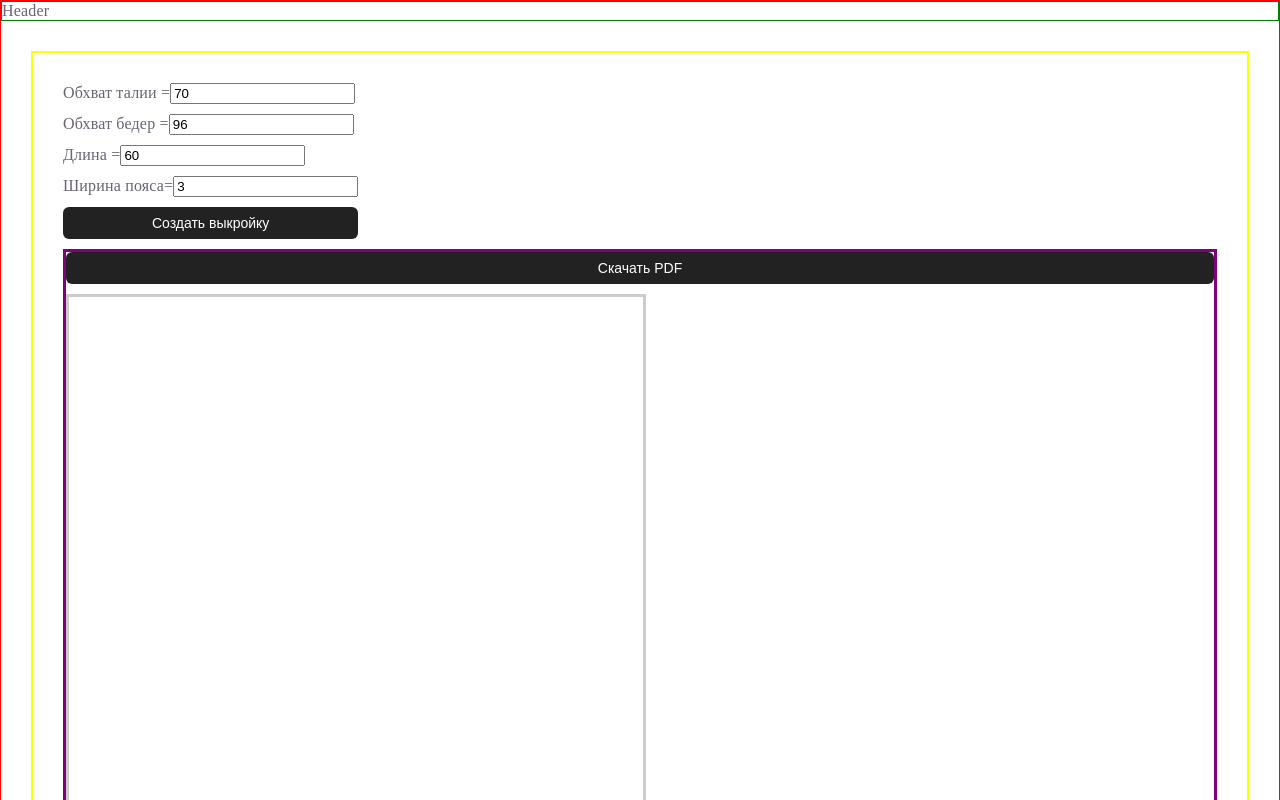
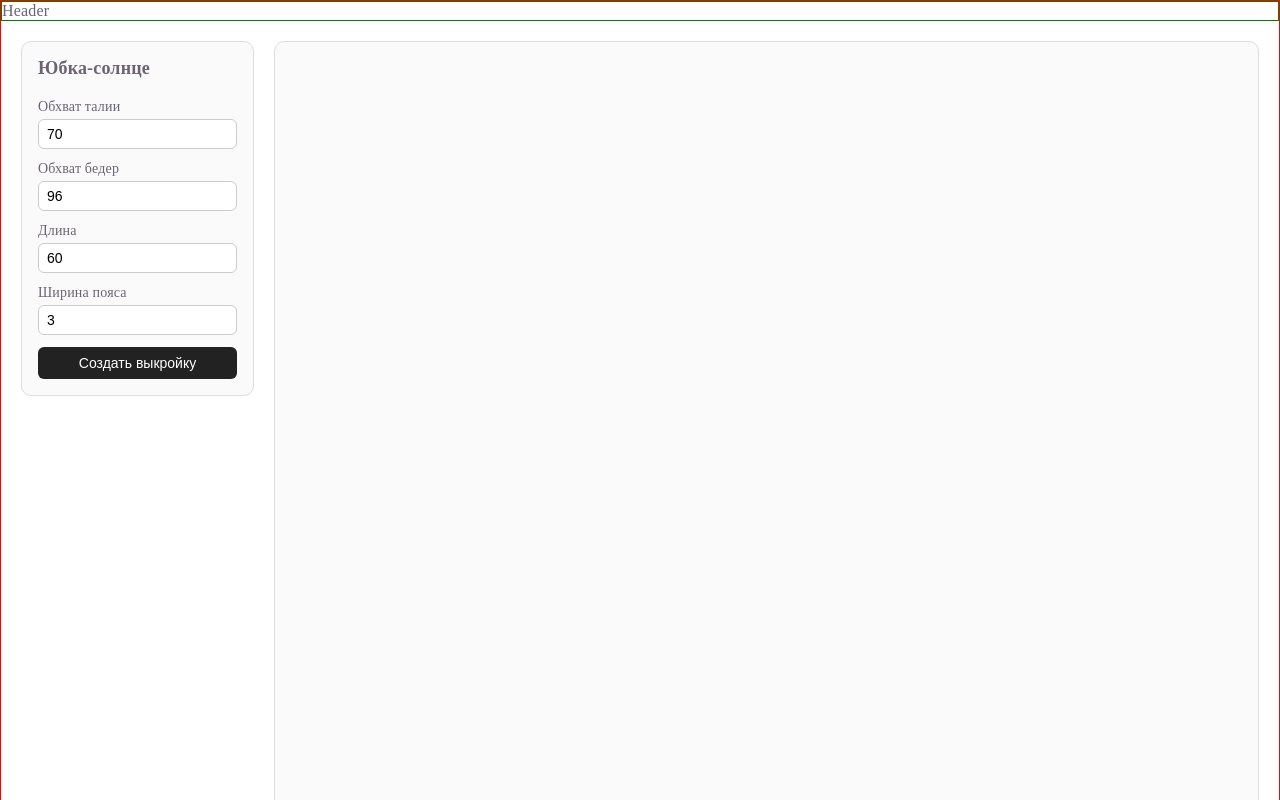
Before and after one commit to KolyadaS/nitka, a React (Vite) app in the folder nitka/: page / in a window 1280 px wide. Shown: the top 800 px of the page. Built offline with nearby package versions, Linux system fonts and the light colour scheme.

Commit message:
refactor: extract SunSkirt form into separate component with basic styling, small Main.css adjustments

```diff
--- /dev/null
+++ b/nitka/src/components/Controls/SunSkirtForm/SunSkirtForm.css
@@ -0,0 +1,34 @@
+.form {
+  display: flex;
+  flex-direction: column;
+  gap: 12px;
+  padding: 16px;
+  border: 1px solid #ddd;
+  border-radius: 10px;
+  background: #fafafa;
+  max-width: 260px;
+}
+
+.form__title {
+  margin: 0 0 8px;
+  font-size: 18px;
+}
+
+.form__field {
+  display: flex;
+  flex-direction: column;
+  gap: 4px;
+  font-size: 14px;
+}
+
+.form__field input {
+  padding: 6px 8px;
+  border-radius: 6px;
+  border: 1px solid #ccc;
+  font-size: 14px;
+}
+
+.form__field input:focus {
+  outline: none;
+  border-color: #888;
+}
--- /dev/null
+++ b/nitka/src/components/Controls/SunSkirtForm/SunSkirtForm.tsx
@@ -0,0 +1,69 @@
+import { useState } from "react";
+import type { Measurements } from "../../../types/types";
+import { Button } from "../Button/Button";
+import "./SunSkirtForm.css";
+
+interface Props {
+  onSubmit: (data: Measurements) => void;
+}
+
+export function SunSkirtForm({ onSubmit }: Props) {
+  const [form, setForm] = useState<Measurements>({
+    waist: 70,
+    hips: 96,
+    length: 60,
+    beltWidth: 3,
+  });
+
+  return (
+    <form
+      className="form"
+      onSubmit={(e) => {
+        e.preventDefault();
+        onSubmit(form);
+      }}
+    >
+      <h2 className="form__title">Юбка-солнце</h2>
+
+      <label className="form__field">
+        <span>Обхват талии</span>
+        <input
+          type="number"
+          value={form.waist}
+          onChange={(e) => setForm({ ...form, waist: Number(e.target.value) })}
+        />
+      </label>
+
+      <label className="form__field">
+        <span>Обхват бедер</span>
+        <input
+          type="number"
+          value={form.hips}
+          onChange={(e) => setForm({ ...form, hips: Number(e.target.value) })}
+        />
+      </label>
+
+      <label className="form__field">
+        <span>Длина</span>
+        <input
+          type="number"
+          value={form.length}
+          onChange={(e) => setForm({ ...form, length: Number(e.target.value) })}
+        />
+      </label>
+
+      <label className="form__field">
+        <span>Ширина пояса</span>
+        <input
+          type="number"
+          value={form.beltWidth}
+          onChange={(e) =>
+            setForm({ ...form, beltWidth: Number(e.target.value) })
+          }
+        />
+      </label>
+
+      <Button type="submit">Создать выкройку</Button>
+    </form>
+  );
+}
--- a/nitka/src/components/Layout/Main/Main.css
+++ b/nitka/src/components/Layout/Main/Main.css
@@ -1,4 +1,4 @@
-.main {
+/* .main {
   margin: 30px;
   border: 2px solid yellow;
   padding: 30px;
@@ -12,4 +12,14 @@
   flex-direction: column;
   gap: 10px;
   width: fit-content;
+} */
+
+.main {
+  display: flex;
+  gap: 20px;
+  padding: 20px;
 }
+
+.main__params {
+  flex-shrink: 0;
+}
--- a/nitka/src/components/Layout/Main/Main.tsx
+++ b/nitka/src/components/Layout/Main/Main.tsx
@@ -1,74 +1,47 @@
 import type { Measurements } from "../../../types/types";
-import { useState, type ReactNode } from "react";
+import { SunSkirtForm } from "../../Controls/SunSkirtForm/SunSkirtForm";
 import "./Main.css";
-import { Button } from "../../Controls/Button/Button";
 
 interface Props {
   onSubmit: (data: Measurements) => void;
-  children: ReactNode;
+  children: React.ReactNode;
 }
 
 export function Main({ onSubmit, children }: Props) {
-  const [form, setForm] = useState<Measurements>({
-    waist: 70,
-    hips: 96,
-    length: 60,
-    beltWidth: 3,
-  });
-
   return (
     <div className="main">
       <section className="main__params">
-        <label>
-          Обхват талии =
-          <input
-            type="number"
-            placeholder="Waist"
-            value={form.waist}
-            onChange={(e) =>
-              setForm({ ...form, waist: Number(e.target.value) })
-            }
-          />
-        </label>
-
-        <label>
-          Обхват бедер =
-          <input
-            type="number"
-            placeholder="Hips"
-            value={form.hips}
-            onChange={(e) => setForm({ ...form, hips: Number(e.target.value) })}
-          />
-        </label>
-
-        <label>
-          Длина =
-          <input
-            type="number"
-            placeholder="Length"
-            value={form.length}
-            onChange={(e) =>
-              setForm({ ...form, length: Number(e.target.value) })
-            }
-          />
-        </label>
-
-        <label>
-          Ширина пояса=
-          <input
-            type="number"
-            placeholder="Belt width"
-            value={form.beltWidth}
-            onChange={(e) =>
-              setForm({ ...form, beltWidth: Number(e.target.value) })
-            }
-          />
-        </label>
-
-        <Button onClick={() => onSubmit(form)}>Создать выкройку</Button>
+        <SunSkirtForm onSubmit={onSubmit} />
       </section>
 
       {children}
     </div>
   );
 }
+
+// import type { Measurements } from "../../../types/types";
+// import { useState, type ReactNode } from "react";
+// import "./Main.css";
+// import { SunSkirtForm } from "../../Controls/SunSkirtForm/SunSkirtForm";
+
+// interface Props {
+//   onSubmit: (data: Measurements) => void;
+//   children: ReactNode;
+// }
+
+// export function Main({ onSubmit, children }: Props) {
+//   const [form, setForm] = useState<Measurements>({
+//     waist: 70,
+//     hips: 96,
+//     length: 60,
+//     beltWidth: 3,
+//   });
+
+//   return (
+//     <div className="main">
+//       <SunSkirtForm onSubmit={onSubmit} />
+
+//       {children}
+//     </div>
+//   );
+// }
--- a/nitka/src/components/Preview/PatternPreview.css
+++ b/nitka/src/components/Preview/PatternPreview.css
@@ -1,10 +1,11 @@
 .patternPreview {
-  /* max-width: 1200px;
-  margin: auto;
-  /* border: 3px solid purple; */
   display: flex;
   flex-direction: column;
-  gap: 10px;
-  /* width: fit-content; */
-  border: 3px solid purple;
+  gap: 12px;
+  min-width: 262px;
+  border: 1px solid #ddd;
+  border-radius: 10px;
+  background: #fafafa;
+  padding: 16px;
+  width: 100%;
 }
--- a/nitka/src/components/Preview/PatternPreview.tsx
+++ b/nitka/src/components/Preview/PatternPreview.tsx
@@ -24,14 +24,6 @@ export function PatternPreview({ commands }: Props) {
 
   return (
     <div className="patternPreview">
-      <Button
-        onClick={() => {
-          exportPatternToPdf(path, bbox);
-        }}
-      >
-        Скачать PDF
-      </Button>
-
       {/* скрытый SVG */}
       <svg style={{ position: "absolute", opacity: 0 }}>
         <path ref={ref} d={path} />
@@ -39,12 +31,12 @@ export function PatternPreview({ commands }: Props) {
 
       {/* превью */}
       <svg
-        width="50%"
+        width="100%"
         viewBox={`${bbox.x} ${bbox.y} ${Math.max(bbox.width, 210)} ${Math.max(
           bbox.height,
           297
         )}`}
-        style={{ border: "3px solid #ccc" }}
+        // style={{ border: "3px solid #ccc" }}
       >
         <path
           d={path}
@@ -56,6 +48,14 @@ export function PatternPreview({ commands }: Props) {
 
         <A4Grid bbox={bbox} />
       </svg>
+
+      <Button
+        onClick={() => {
+          exportPatternToPdf(path, bbox);
+        }}
+      >
+        Скачать PDF
+      </Button>
     </div>
   );
 }
```
